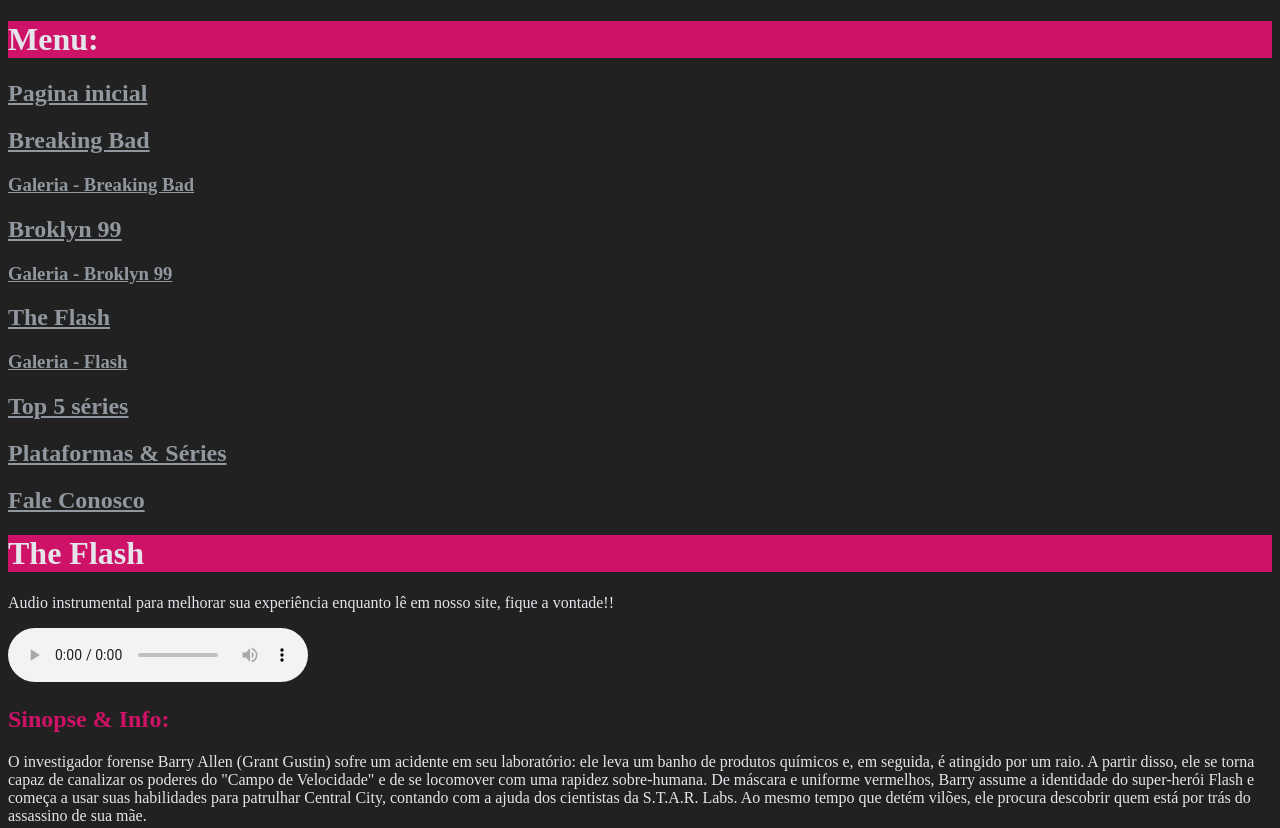
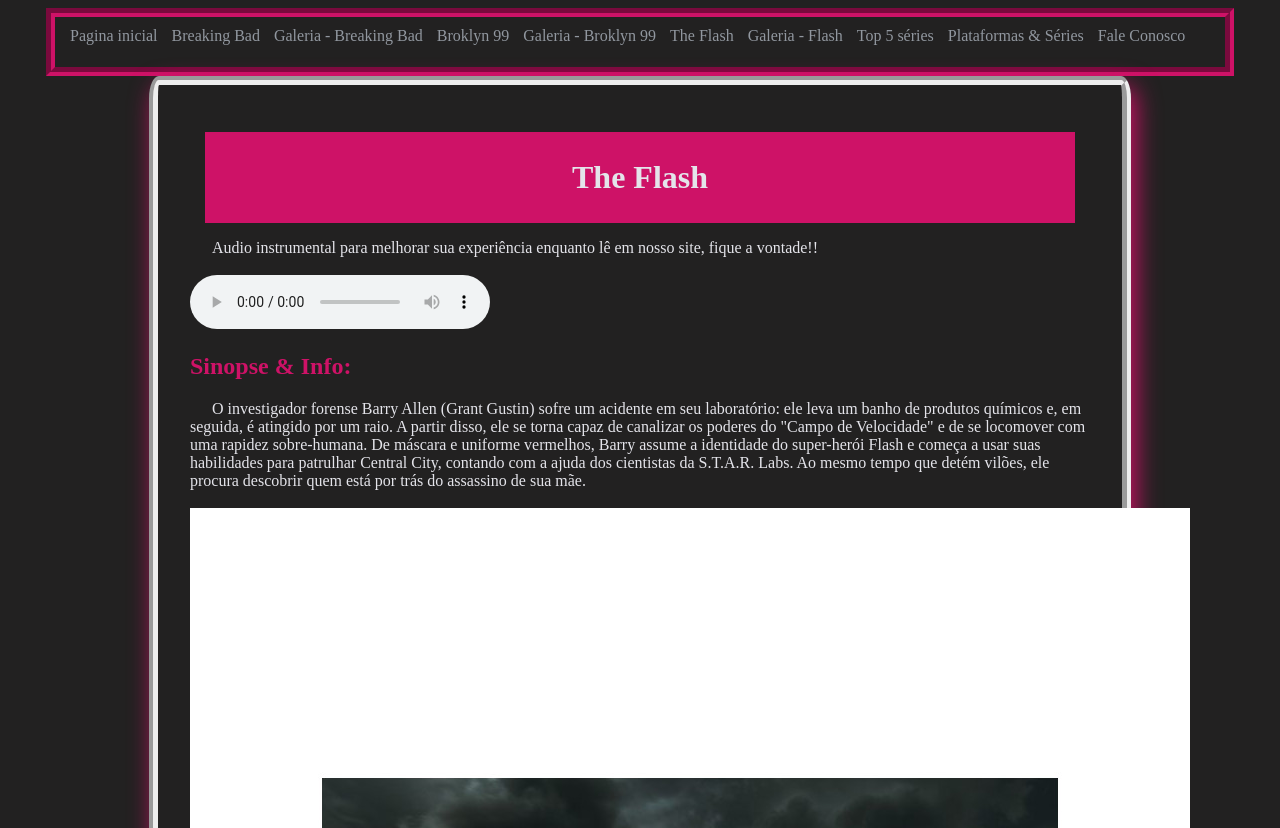
Before and after one commit to HeloisaHT/Trabalho-Site-Igor, a plain HTML site: page theflash.html in a window 1280 px wide. Shown: the top 828 px of the page. Drawn offline with Linux system fonts and the light colour scheme.

Commit message:
ATUALIZAÇAO

```diff
--- a/css/style.css
+++ b/css/style.css
@@ -1,4 +1,11 @@
 @charset "UTF-8";
+
+:root{
+    --rosa: #ce1267;
+    --ciblack: #222121;
+    --branco: #e4e4ea;
+
+}
 
 body {
     background-color: #222121;
@@ -6,6 +13,9 @@
 
 p {
     color: #e4e4ea;
+    padding-bottom: 2px;
+    text-align: left;
+    text-indent: 22px;
 }
 
 ul {
@@ -37,3 +47,35 @@
 form{
     color: #ce1267;
 }
+nav{
+    width: 1150px;
+    height: 30px;
+    border: 9px groove var(--rosa);
+    margin: auto;
+    padding: 10px;background-color:var(--ciblack);
+
+}
+nav > a {
+    margin: 5px;
+    text-decoration: dotted;
+}
+nav > a:hover{
+    transition-duration: 2s;
+    padding: 1%;
+    border: 3%;
+    background-color: var(--rosa);
+}
+main{
+    border:9px groove;
+    border-radius: 1%;
+    width: 900px;
+    margin:auto;
+    padding: 32px;
+    box-shadow: 5px 10px 25px  var(--rosa);
+    margin-bottom: 20px;
+}
+main > h1{
+    margin: 15px;
+    text-align: center;
+    padding: 3%;
+}
--- a/theflash.html
+++ b/theflash.html
@@ -12,18 +12,19 @@
 </head>
 
 <body>
-    <h1>Menu:</h1>
-    <h2><a href="index.html" rel="prev">Pagina inicial</a></h2>
-    <h2><a href="breakingbad.html">Breaking Bad</a></h2>
-    <h3><a href="wppbreakingbad.html">Galeria - Breaking Bad</a></h3>
-    <h2><a href="broklyn99.html">Broklyn 99</a></h2>
-    <h3><a href="wppbroklyn99.html">Galeria - Broklyn 99</a></h3>
-    <h2><a href="theflash.html">The Flash</a></h2>
-    <h3><a href="wppflash.html" rel="next">Galeria - Flash</a></h3>
-    <h2><a href="topcinco.html">Top 5 séries</a></h2>
-    <h2><a href="plataformas.html">Plataformas & Séries</a></h2>
-    <h2><a href="faleconosco.html">Fale Conosco</a></h2>
-
+   <nav>
+    <a href="index.html" rel="prev">Pagina inicial</a>
+    <a href="breakingbad.html">Breaking Bad</a>
+    <a href="wppbreakingbad.html">Galeria - Breaking Bad</a>
+    <a href="broklyn99.html">Broklyn 99</a>
+    <a href="wppbroklyn99.html">Galeria - Broklyn 99</a>
+    <a href="theflash.html">The Flash</a>
+    <a href="wppflash.html" rel="next">Galeria - Flash</a>
+    <a href="topcinco.html">Top 5 séries</a>
+    <a href="plataformas.html">Plataformas & Séries</a>
+    <a href="faleconosco.html">Fale Conosco</a>
+</nav>
+<main>
     <h1>The Flash</h1>
     <p>Audio instrumental para melhorar sua experiência enquanto lê em nosso site, fique a vontade!!</p>
 
@@ -68,7 +69,7 @@
         <source src="midia/video/the_flash_1_temporada.ogv" type="video/ogg">
         <p>Este video não é compativel com seu navegador</p>
     </video>
-
+</main>
 </body>
 
 </html>
```
Also changed, not shown: breakingbad.html (+14 -12 lines), broklyn99.html (+14 -13 lines), faleconosco.html (+15 -13 lines), index.html (+14 -14 lines), plataformas.html (+14 -12 lines), topcinco.html (+14 -12 lines), wppbreakingbad.html (+14 -13 lines), wppbroklyn99.html (+14 -13 lines), wppflash.html (+14 -13 lines), imagens/paleta/paletaodio.jpg (added), imagens/paletac.jpg (deleted).
